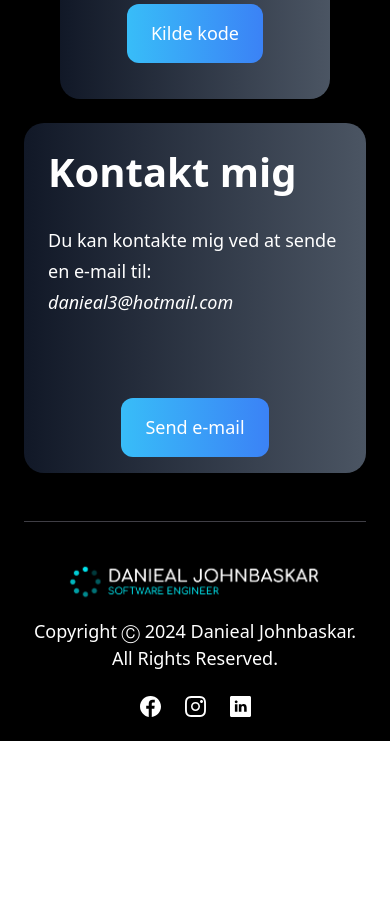
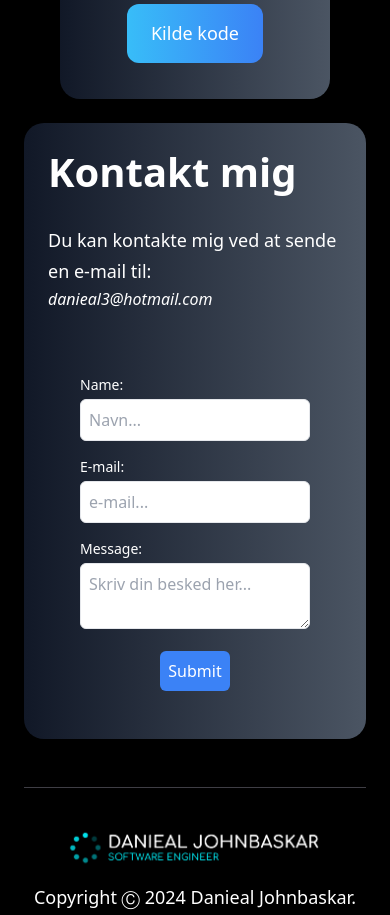
Before and after one commit to Daniea1/personal_cv, a React (Create React App) app: page / in a window 390 px wide. Shown: the part 5560-6475 px from the top of the page. Before the commit the page ends 6301 px from the top, so only its background shows below. Built offline with nearby package versions, Linux system fonts and the light colour scheme.

Commit message:
Responsive contact formular using emailjs + button open link in new page

```diff
--- a/package.json
+++ b/package.json
@@ -3,6 +3,7 @@
   "version": "0.1.0",
   "private": true,
   "dependencies": {
+    "@emailjs/browser": "^3.11.0",
     "@testing-library/jest-dom": "^5.17.0",
     "@testing-library/react": "^13.4.0",
     "@testing-library/user-event": "^13.5.0",
@@ -10,6 +11,7 @@
     "@types/node": "^16.18.68",
     "@types/react": "^18.2.46",
     "@types/react-dom": "^18.2.18",
+    "axios": "^1.6.3",
     "react": "^18.2.0",
     "react-dom": "^18.2.0",
     "react-icons": "^4.12.0",
--- a/src/Components/BusinessSection/Business.tsx
+++ b/src/Components/BusinessSection/Business.tsx
@@ -6,7 +6,7 @@
 
 const Business = () => {
     return (
-        <section id = "reasons" className = {`${layout.section}`} >
+        <section id = "" className = {`${layout.section}`} >
             <div className = {`${layout.sectionInfo}`} >
                 <h2 className = {`${styles.heading2}`} >
                     3 årsager til, <br className = "sm:block hidden" /> at du bør ansætte mig.
--- a/src/Components/ContactFormular.tsx
+++ b/src/Components/ContactFormular.tsx
@@ -1,23 +1,112 @@
-import styles, {customColor} from "../style";
-import Button from "./BusinessSection/Button";
-import React from "react";
+import React, {useState} from 'react';
+import styles, {customColor} from '../style';
+import emailjs from '@emailjs/browser';
 
-const ContactFormular = () => (
-    <section id="Kontakt" className={`${styles.flexCenter} ${styles.marginY} ${styles.padding} sm:flex-row flex-col ${customColor.cardsBackground} rounded-[20px] box-shadow`}>
-        <div className="flex-1 flex flex-col">
-            <h2 className={styles.heading2}>Kontakt mig</h2>
-            <p className={`${styles.paragraph} max-w-[470px] mt-5`}>
-                Du kan kontakte mig ved at sende en e-mail til:
-                <address>
-                    danieal3@hotmail.com
-                </address>
-            </p>
-        </div>
+const ContactFormular = () => {
+    const [name, setName] = useState('');
+    const [email, setEmail] = useState('');
+    const [message, setMessage] = useState('');
 
-        <div className={`${styles.flexCenter} sm:ml-10 ml-0 sm:mt-0 mt-10`}>
-            <Button styles="mt-10"/>
-        </div>
-    </section>
-);
+    const handleSubmit = (e: React.FormEvent<HTMLFormElement>) => {
+        e.preventDefault();
+
+        const serviceId = 'service_r3wizdg';
+        const templateId = 'template_lu2wlmh';
+        const publicKey = '4emBEfuzcXPMu5crm';
+
+        const templateParams = {
+            from_name: name,
+            from_email: email,
+            to_name: 'Danieal Johnbaskar',
+            message: message,
+        };
+
+        emailjs
+            .send(serviceId, templateId, templateParams, publicKey)
+            .then((response) => {
+                console.log('Email sent successfully!', response);
+                setName('');
+                setEmail('');
+                setMessage('');
+            })
+            .catch((error) => {
+                console.log('Error sending email', error);
+            });
+    };
+
+    return (
+        <section
+            id = "Kontakt"
+            className = {`${styles.flexCenter} ${styles.marginY} ${styles.padding} sm:flex-row flex-col ${customColor.cardsBackground} rounded-[20px] box-shadow`}
+        >
+            <div className = "flex-1 flex flex-col" >
+                <h2 className = {styles.heading2} >Kontakt mig</h2 >
+                <p className = {`${styles.paragraph} max-w-[470px] mt-5`} >
+                    Du kan kontakte mig ved at sende en e-mail til:
+                </p >
+                <address className="text-white">danieal3@hotmail.com</address >
+            </div >
+
+            <form
+                onSubmit = {handleSubmit}
+                className = "sm:w-96 md:w-1/2 lg:w-2/4 xl:w-2/4 p-8 rounded mx-auto mt-8 sm:mt-0"
+            >
+                <div className = "mb-4" >
+                    <label
+                        htmlFor = "name"
+                        className = "block text-sm font-medium text-white"
+                    >
+                        Name:
+                    </label >
+                    <input
+                        type = "text"
+                        placeholder = "Navn..."
+                        value = {name}
+                        onChange = {(e) => setName(e.target.value)}
+                        className = "mt-1 p-2 w-full border rounded-md"
+                    />
+                </div >
+
+                <div className = "mb-4" >
+                    <label
+                        htmlFor = "email"
+                        className = "block text-sm font-medium text-white"
+                    >
+                        E-mail:
+                    </label >
+                    <input
+                        type = "email"
+                        placeholder = "e-mail..."
+                        value = {email}
+                        onChange = {(e) => setEmail(e.target.value)}
+                        className = "mt-1 p-2 w-full border rounded-md"
+                    />
+                </div >
+
+                <div className = "mb-4" >
+                    <label
+                        htmlFor = "message"
+                        className = "block text-sm font-medium text-white"
+                    >
+                        Message:
+                    </label >
+                    <textarea
+                        placeholder = "Skriv din besked her..."
+                        value = {message}
+                        onChange = {(e) => setMessage(e.target.value)}
+                        className = "mt-1 p-2 w-full border rounded-md"
+                    ></textarea >
+                </div >
+
+                <button
+                    type = "submit"
+                    className = "block mx-auto bg-blue-500 text-white p-2 rounded-md hover:bg-blue-600"
+                >
+                    Submit
+                </button >
+            </form >
+        </section >
+    );
+};
 
 export default ContactFormular;
--- a/src/Components/ProjectsSection/Projects.tsx
+++ b/src/Components/ProjectsSection/Projects.tsx
@@ -4,7 +4,7 @@
 
 const Projects = () => {
     return (
-        <section id = "competence" >
+        <section id = "Projects" >
             <div className = "grid justify-items-center" >
                 <div className = {` font-poppins font-semibold xs:text-[25px] text-[40px]
                 xs:leading-[26px] leading[21px] ${customColor.gradientBlue} uppercase mb-5`} >
--- a/src/Components/ProjectsSection/ProjectsCard.tsx
+++ b/src/Components/ProjectsSection/ProjectsCard.tsx
@@ -1,39 +1,38 @@
 import React from "react";
-import {ProjectData} from "../infoArray";
-import {customColor} from "../../style";
+import { ProjectData } from "../infoArray";
+import { customColor } from "../../style";
 
 const ProjectsCard = () => {
     return (
-        <div className = "grid grid-cols-1 md:grid-cols-2 lg:grid-cols-4 gap-4" >
+        <div className="grid grid-cols-1 md:grid-cols-2 lg:grid-cols-4 gap-4">
             {ProjectData.map((item) => (
-                <div className = "col-span-1 md:col-span-1 lg:col-span-1" >
-                    <div className = {`px-5 py-5 rounded-[20px] w-[270px] h-[470px] grid justify-items-center
-                     ${customColor.cardsBackground}`} >
-                        <div className = "flex items-center justify-between cursor-pointer" >
-                            <img src = {`${item.projectPicture}`} />
-                        </div >
-                        <div className = "flex items-center justify-between cursor-pointer" >
-                            <h2 className = {`text-lg font-semibold ${customColor.gradientBlue}`} >
+                <div key={item.title} className="col-span-1 md:col-span-1 lg:col-span-1">
+                    <div className={`px-5 py-5 rounded-[20px] w-[270px] h-[470px] grid justify-items-center ${customColor.cardsBackground}`}>
+                        <div className="flex items-center justify-between cursor-pointer">
+                            <img src={`${item.projectPicture}`} alt={item.title} />
+                        </div>
+                        <div className="flex items-center justify-between cursor-pointer">
+                            <h2 className={`text-lg font-semibold ${customColor.gradientBlue}`}>
                                 {item.title}
-                            </h2 >
-                        </div >
-                        <div className = "flex items-center mt-2 text-white max-h-32 overflow-y-auto" >
+                            </h2>
+                        </div>
+                        <div className="flex items-center mt-2 text-white max-h-32 overflow-y-auto">
                             {item.description}
-                        </div >
-                        <div className = "flex items-center mt-2 text-white" >
+                        </div>
+                        <div className="flex items-center mt-2 text-white">
                             <button
-                                type = "button"
-                                className = {`py-4 px-6 ${customColor.buttonGradientBlue} font-poppins font-medium
-                                 text-[18px] text-white outline-none rounded-xl`} >
-                                <a href = {`${item.kildeKode}`} >
+                                type="button"
+                                className={`py-4 px-6 ${customColor.buttonGradientBlue} font-poppins font-medium text-[18px] text-white outline-none rounded-xl`}
+                            >
+                                <a href={item.kildeKode} target="_blank" rel="noopener noreferrer">
                                     Kilde kode
-                                </a >
-                            </button >
-                        </div >
-                    </div >
-                </div >
+                                </a>
+                            </button>
+                        </div>
+                    </div>
+                </div>
             ))}
-        </div >
+        </div>
     );
 };
 
--- a/src/Components/infoArray.ts
+++ b/src/Components/infoArray.ts
@@ -12,10 +12,6 @@
     {
         id: "home",
         title: "Home",
-    },
-    {
-        id: "reasons",
-        title: "3 årsager til..",
     },
     {
         id: "competence",
```
Also changed, not shown: 1 other file (tests, documents, lock files or other folders).
